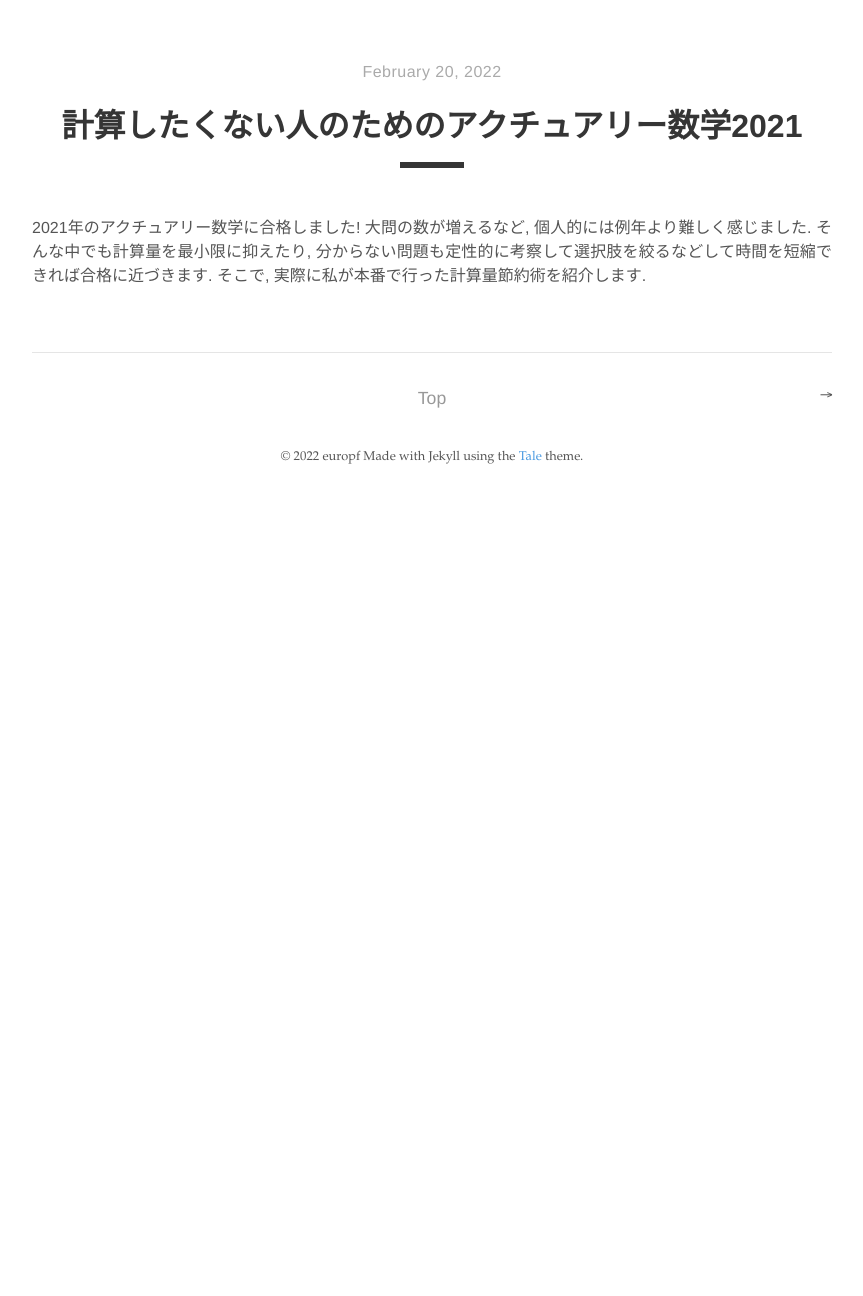
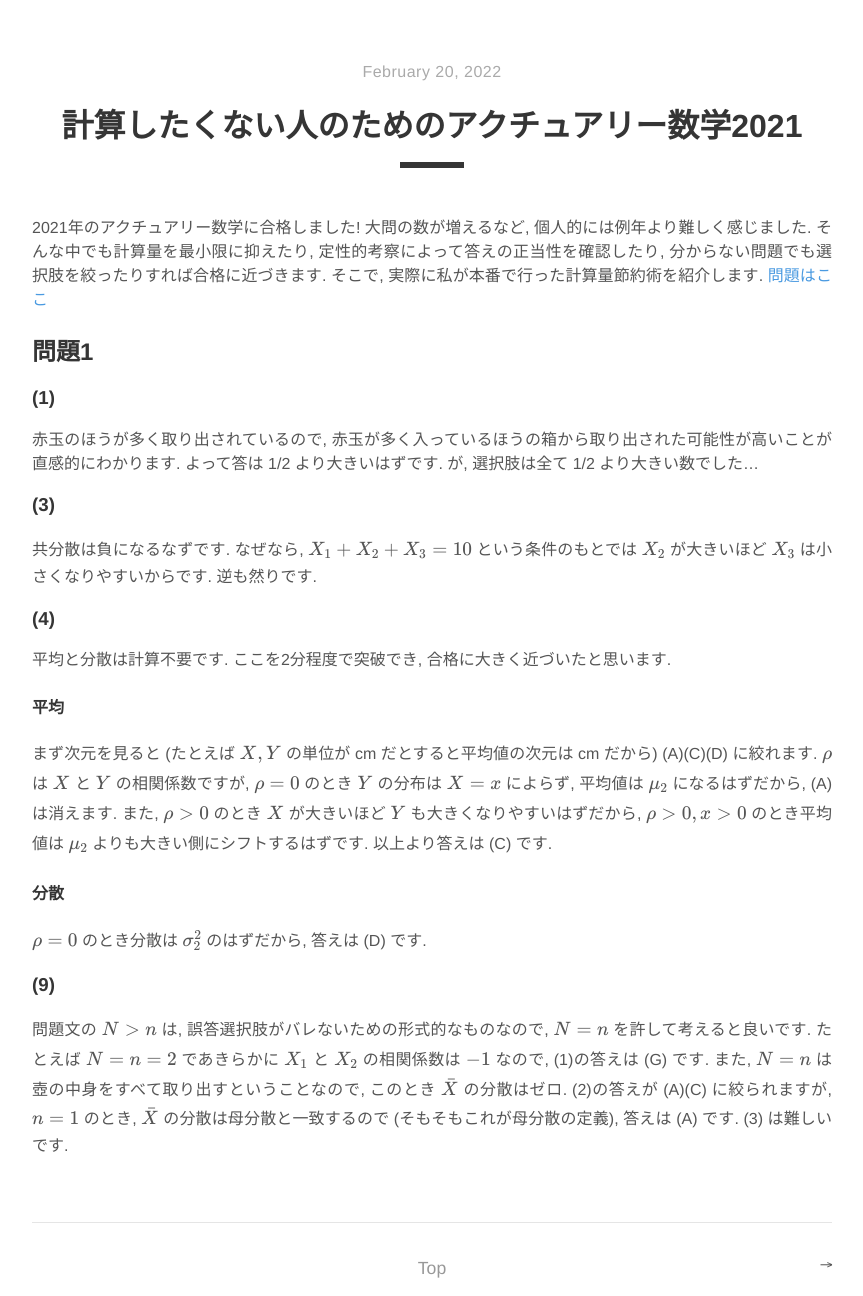
Before and after one commit to europf/europf.github.io, a Jekyll site: the page built from _posts/2022-02-20-ac-math-2021.md, in a window 1280 px wide and 1400 px high, cut to the strip 104-1400 px from the top of the window. Shown: the whole strip, without its empty margins (208-1071 px from the left). Built offline with Jekyll 4.4.1, drawn with Linux system fonts in a browser that asks for light colours; nearby versions of some CDN libraries.

Commit message:
math2021-2

```diff
--- a/_posts/2022-02-20-ac-math-2021.md
+++ b/_posts/2022-02-20-ac-math-2021.md
@@ -5,5 +5,19 @@ tags: アクチュアリー試験
 excerpt_separator: <!--more-->
 ---
 
-2021年のアクチュアリー数学に合格しました! 大問の数が増えるなど, 個人的には例年より難しく感じました. そんな中でも計算量を最小限に抑えたり, 分からない問題も定性的に考察して選択肢を絞るなどして時間を短縮できれば合格に近づきます. そこで, 実際に私が本番で行った計算量節約術を紹介します.
+2021年のアクチュアリー数学に合格しました! 大問の数が増えるなど, 個人的には例年より難しく感じました. そんな中でも計算量を最小限に抑えたり, 定性的考察によって答えの正当性を確認したり, 分からない問題でも選択肢を絞ったりすれば合格に近づきます. そこで, 実際に私が本番で行った計算量節約術を紹介します. [問題はここ](https://www.actuaries.jp/examin/2021exam/20211216/2021-A-1216.pdf)
 <!--more-->
+
+## 問題1
+### (1)
+赤玉のほうが多く取り出されているので, 赤玉が多く入っているほうの箱から取り出された可能性が高いことが直感的にわかります. よって答は 1/2 より大きいはずです. が, 選択肢は全て 1/2 より大きい数でした...
+### (3)
+共分散は負になるなずです. なぜなら, $X_1+X_2+X_3=10$ という条件のもとでは $X_2$ が大きいほど $X_3$ は小さくなりやすいからです. 逆も然りです.
+### (4)
+平均と分散は計算不要です. ここを2分程度で突破でき, 合格に大きく近づいたと思います.
+#### 平均
+まず次元を見ると (たとえば $X, Y$ の単位が cm だとすると平均値の次元は cm だから) (A)(C)(D) に絞れます. $\rho$ は $X$ と $Y$ の相関係数ですが, $\rho = 0$ のとき $Y$ の分布は $X = x$ によらず, 平均値は $\mu_2$ になるはずだから, (A) は消えます. また, $\rho > 0$ のとき $X$ が大きいほど $Y$ も大きくなりやすいはずだから, $\rho > 0, x > 0$ のとき平均値は $\mu_2$ よりも大きい側にシフトするはずです. 以上より答えは (C) です.
+#### 分散
+$\rho = 0$ のとき分散は $\sigma_2^2$ のはずだから, 答えは (D) です.
+### (9)
+問題文の $N > n$ は, 誤答選択肢がバレないための形式的なものなので, $N = n$ を許して考えると良いです. たとえば $N = n = 2$ であきらかに $X_1$ と $X_2$ の相関係数は $-1$ なので, (1)の答えは (G) です. また, $N = n$ は壺の中身をすべて取り出すということなので, このとき $\bar{X}$ の分散はゼロ. (2)の答えが (A)(C) に絞られますが, $n = 1$ のとき, $\bar{X}$ の分散は母分散と一致するので (そもそもこれが母分散の定義), 答えは (A) です. (3) は難しいです.
```
